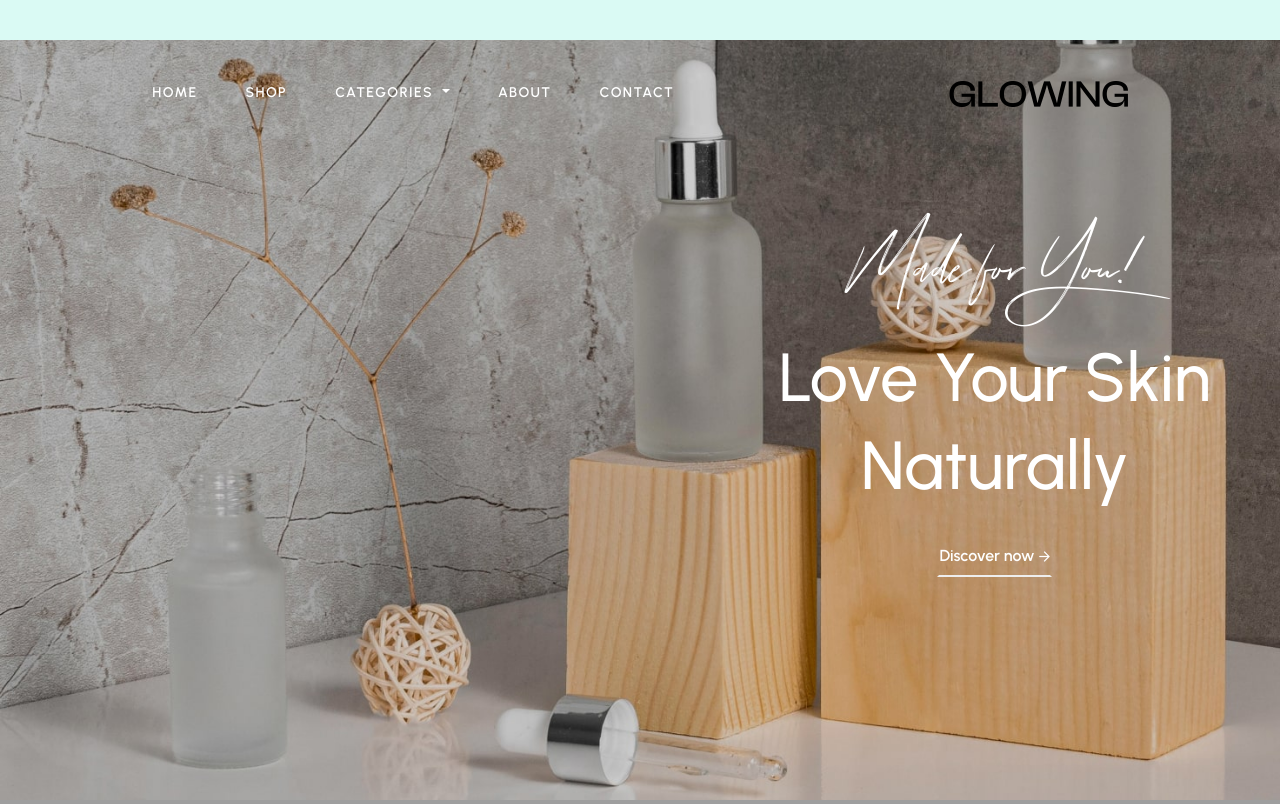
After one commit to tarlansoltanov/euro-fragrance.com, a Django app: page / in a window 1280 px wide. The commit adds this page. Shown: the top 804 px of the page. Run offline with Django 4.2, Linux system fonts and the light colour scheme; data that the repository does not hold is empty; some libraries are stand-ins or nearby versions; grey boxes are pictures that could not be loaded.

Commit message:
Base Home Template, View and URLs added

```diff
--- /dev/null
+++ b/server/apps/base/templates/base/index.html
@@ -0,0 +1,87 @@
+{% extends 'base/layout.html' %}
+
+{% load static %}
+
+{% block content %}
+
+<!-- Main -->
+<main id="content">
+  <!-- Section Nav -->
+  <nav id="bullet-one" class="nav bullet-nav bullet-one-page-scroll-navigation nav-dark">
+    <a href="#section-01" data-skin="light" class="nav-link active"></a>
+    <a href="#section-02" data-skin="light" class="nav-link"></a>
+    <a href="#section-03" data-skin="light" class="nav-link"></a>
+    <a href="#section-04" data-skin="dark" class="nav-link"></a>
+    <a href="#section-05" data-skin="light" class="nav-link"></a>
+  </nav>
+
+  <!-- Slider ections -->
+  <div class="scrollspy-bullet">
+    <!-- Section 1 -->
+    <section id="section-01" style="background-image: url('{% static 'assets/images/slide/frame1.jpg' %}'); background-position: center; background-size: cover; background-attachment: fixed" class="h-100vh py-11 d-flex align-items-center has-parallax">
+      <div class="container container-xl">
+        <div class="row">
+          <div class="col-xl-5 offset-xl-7 col-lg-6 offset-lg-6 text-center">
+            <div class="fs-56 text-white custom-font pb-4" data-animate="fadeInUp">Made for You!</div>
+            <h2 class="fs-68 font-weight-500 text-white" data-animate="fadeInUp">Love Your Skin Naturally</h2>
+            <a href="#" class="btn btn-md btn-link text-white pb-1 border-2x border-bottom border-color-white px-0 pt-5 rounded-0" data-animate="fadeInUp">Discover now<i class="far fa-arrow-right fs-12 pl-1"></i></a>
+          </div>
+        </div>
+      </div>
+    </section>
+
+    <!-- Section 2 -->
+    <section id="section-02" style="background-image: url('{% static 'assets/images/slide/frame2.png' %}'); background-position: center; background-size: cover; background-attachment: fixed" class="h-100vh py-11 d-flex align-items-center has-parallax">
+      <div class="container container-xl">
+        <div class="row">
+          <div class="col-xl-5 col-lg-6 text-center">
+            <div class="fs-56 text-primary custom-font pb-4" data-animate="fadeInUp">Autumn Skincare</div>
+            <h2 class="fs-68 font-weight-500 text-secondary" data-animate="fadeInUp">Pamper Your Skin</h2>
+            <a href="#" class="btn btn-md btn-link text-secondary pb-1 border-0 border-2x border-bottom border-secondary px-0 pt-7 rounded-0" data-animate="fadeInUp">Shop Now<i class="far fa-arrow-right fs-12 pl-1"></i></a>
+          </div>
+        </div>
+      </div>
+    </section>
+
+    <!-- Section 3 -->
+    <section id="section-03" style="background-image: url('{% static 'assets/images/slide/frame3.jpg' %}'); background-position: center; background-size: cover; background-attachment: fixed" class="h-100vh py-11 d-flex align-items-center has-parallax">
+      <div class="container container-xl">
+        <div class="row">
+          <div class="col text-center">
+            <div class="fs-sm-90 fs-55 text-white font-weight-500" data-animate="fadeInUp">Everything</div>
+            <h2 class="fs-24 font-weight-600 text-white" data-animate="fadeInUp">Made using clean, non-toxic ingredients</h2>
+            <a href="#" class="btn btn-md btn-link text-white pb-1 border-2x border-bottom border-color-white px-0 pt-7 rounded-0" data-animate="fadeInUp">Shop Sale<i class="far fa-arrow-right fs-12 pl-1"></i></a>
+          </div>
+        </div>
+      </div>
+    </section>
+
+    <!-- Section 4 -->
+    <section id="section-04" style="background-image: url('{% static 'assets/images/slide/frame4.jpg' %}'); background-position: center; background-size: cover; background-attachment: fixed" class="h-100vh py-11 d-flex align-items-center has-parallax">
+      <div class="container container-xl">
+        <div class="row">
+          <div class="col-xl-5 offset-xl-7 col-lg-6 offset-lg-6 text-center">
+            <div class="fs-56 text-primary custom-font pb-4" data-animate="fadeInUp">Made for You!</div>
+            <h2 class="fs-68 font-weight-500 text-secondary" data-animate="fadeInUp">Be yourself more, do care more</h2>
+            <a href="#" class="btn btn-md btn-link text-secondary pb-1 border-0 border-2x border-bottom border-secondary px-0 pt-7 rounded-0" data-animate="fadeInUp">Discover Now<i class="far fa-arrow-right fs-12 pl-1"></i></a>
+          </div>
+        </div>
+      </div>
+    </section>
+
+    <!-- Section 5 -->
+    <section id="section-05" style="background-image: url('{% static 'assets/images/slide/frame5.jpg' %}'); background-position: center; background-size: cover; background-attachment: fixed" class="h-100vh py-11 d-flex align-items-center has-parallax">
+      <div class="container container-xl">
+        <div class="row">
+          <div class="col-xl-5 col-lg-6 text-center">
+            <div class="fs-56 text-primary custom-font pb-4" data-animate="fadeInUp">Get the Glow</div>
+            <h2 class="fs-68 font-weight-500 text-secondary" data-animate="fadeInUp">Save on sets</h2>
+            <a href="#" class="btn btn-md btn-link text-secondary pb-1 border-0 border-2x border-bottom border-secondary px-0 pt-7 rounded-0" data-animate="fadeInUp">Discover Now<i class="far fa-arrow-right fs-12 pl-1"></i></a>
+          </div>
+        </div>
+      </div>
+    </section>
+  </div>
+</main>
+
+{% endblock content %}
--- a/server/apps/base/templates/base/layout.html
+++ b/server/apps/base/templates/base/layout.html
@@ -60,7 +60,7 @@
                   <ul class="navbar-nav hover-menu main-menu px-0 mx-xl-n5">
                     <!-- Home -->
                     <li aria-haspopup="true" aria-expanded="false" class="nav-item dropdown-item-pages py-2 py-xl-7 sticky-py-xl-6 px-0 px-xl-5">
-                      <a class="nav-link p-0" href="index.html"> Home </a>
+                      <a class="nav-link p-0" href="{% url 'base:home' %}"> Home </a>
                     </li>
 
                     <!-- Shop -->
@@ -120,7 +120,7 @@
                 <div>
                   <div class="d-flex mt-3 mt-xl-0 align-items-center w-100 justify-content-center">
                     <!-- Logo -->
-                    <a class="navbar-brand mx-auto d-inline-block py-0" href="index.html">
+                    <a class="navbar-brand mx-auto d-inline-block py-0" href="{% url 'base:home' %}">
                       <img src="{% static 'assets/images/logo-black.png' %}" alt="{{ settings.company_name }}" />
                     </a>
                   </div>
@@ -137,7 +137,7 @@
               </button>
 
               <!-- Logo -->
-              <a class="navbar-brand d-inline-block mr-0 py-5 mx-auto" href="index.html">
+              <a class="navbar-brand d-inline-block mr-0 py-5 mx-auto" href="{% url 'base:home' %}">
                 <img src="{% static 'assets/images/logo-black.png' %}" alt="{{ settings.company_name }}" />
               </a>
 
@@ -245,7 +245,7 @@
       <div class="pt-5 pb-7 card border-0 h-100">
         <div class="d-flex align-items-center card-header border-0 py-0 pl-8 pr-7 mb-9 bg-transparent">
           <!-- Logo -->
-          <a href="index.html" class="d-block w-179px">
+          <a href="{% url 'base:home' %}" class="d-block w-179px">
             <img src="{% static 'assets/images/logo-black.png' %}" alt="{{ settings.company_name }}" />
           </a>
           <span class="canvas-close d-inline-block text-right fs-24 ml-auto lh-1 text-primary"><i class="fal fa-times"></i></span>
@@ -254,7 +254,7 @@
           <ul class="navbar-nav main-menu px-0">
             <!-- Home -->
             <li aria-haspopup="true" aria-expanded="false" class="nav-item dropdown-item-pages py-2 py-xl-7 sticky-py-xl-6 px-0 px-xl-5">
-              <a class="nav-link p-0" href="index.html"> Home </a>
+              <a class="nav-link p-0" href="{% url 'base:home' %}"> Home </a>
             </li>
 
             <!-- Shop -->
--- /dev/null
+++ b/server/apps/base/urls.py
@@ -0,0 +1,8 @@
+from django.urls import path
+from . import views
+
+app_name = 'server.apps.base'
+
+urlpatterns = [
+    path('', views.home, name='home'),
+]
--- a/server/apps/base/views.py
+++ b/server/apps/base/views.py
@@ -1,3 +1,10 @@
 from django.shortcuts import render
+from .models import BaseSetting
 
-# Create your views here.
+
+def home(request, template_name='base/index.html', context={}):
+    context['title'] = 'Home'
+
+    context['settings'] = BaseSetting.objects.first()
+
+    return render(request, template_name, context)
--- a/server/urls.py
+++ b/server/urls.py
@@ -14,8 +14,11 @@ Including another URLconf
     2. Add a URL to urlpatterns:  path('blog/', include('blog.urls'))
 """
 from django.contrib import admin
-from django.urls import path
+from django.urls import path, include
+
+from server.apps.base import urls as base_urls
 
 urlpatterns = [
     path('admin/', admin.site.urls),
+    path('', include(base_urls, namespace='base')),
 ]
```
